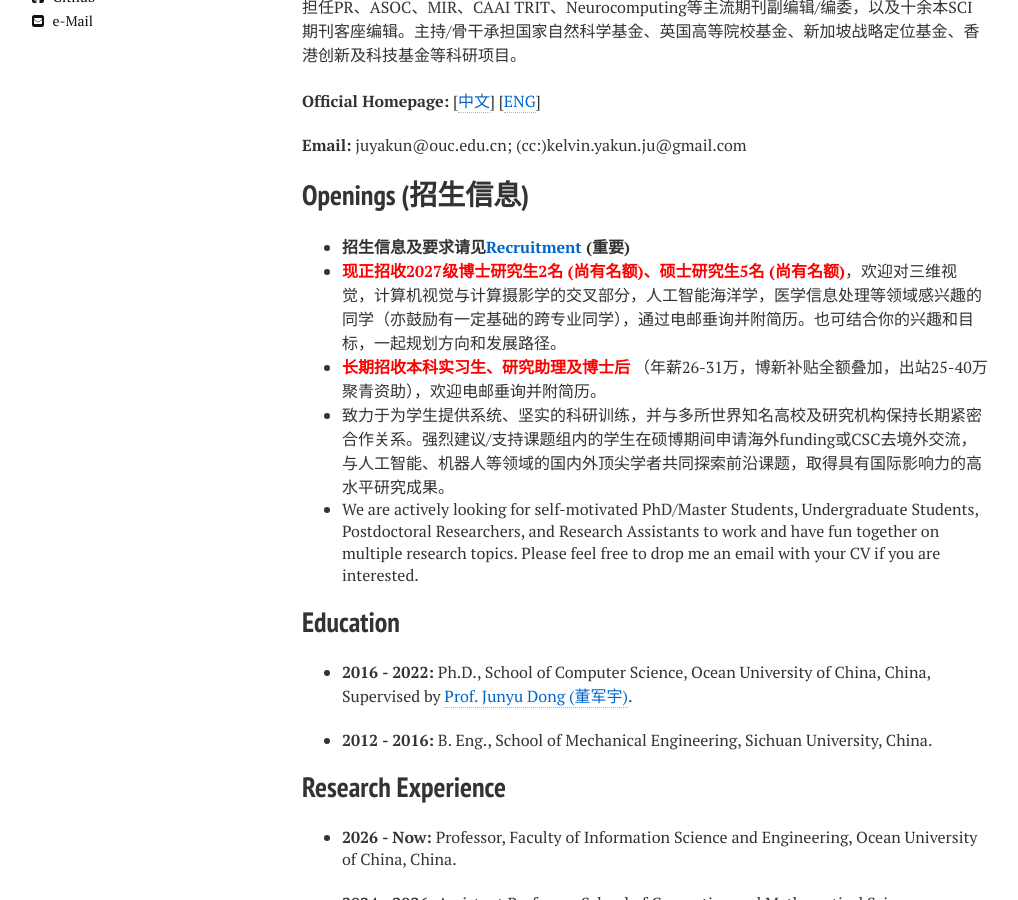
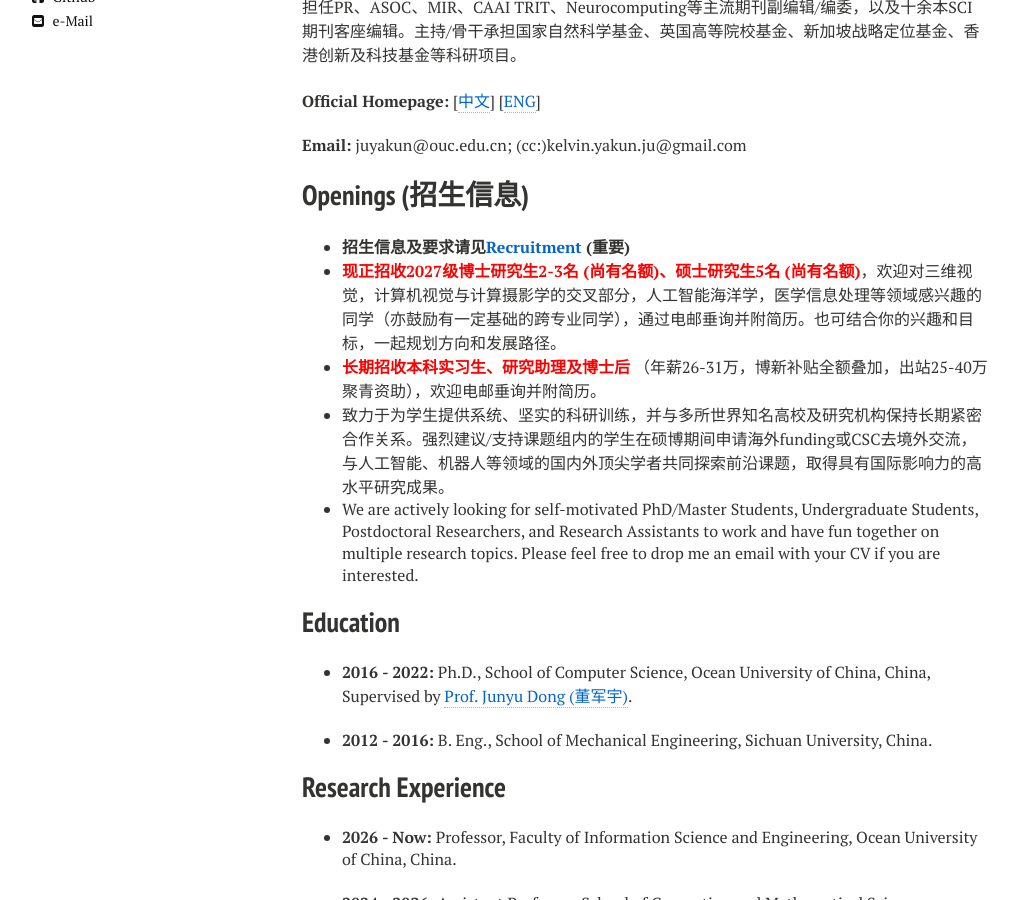
Before and after one commit to juyakun/juyakun.github.io, a Jekyll site: the page built from index.md, in a window 1280 px wide and 900 px high, scrolled down 390 px. Shown: the whole window, without its empty margins (130-1148 px from the left). Built offline with Jekyll 4.4.1, drawn with Linux system fonts in a browser that asks for light colours; nearby versions of some CDN libraries.

Commit message:
Update index.md

```diff
--- a/index.md
+++ b/index.md
@@ -20,7 +20,7 @@ Yakun Ju is currently a "ZhuFeng" Distinguished Professor in the State Key Labor
 
 ## Openings (招生信息)
 *  **招生信息及要求请见[Recruitment](https://juyakun.github.io/recruitment/) (重要)**
-*  <span style="color:red;">**现正招收2027级博士研究生2名 (尚有名额)、硕士研究生5名 (尚有名额)**</span>，欢迎对三维视觉，计算机视觉与计算摄影学的交叉部分，人工智能海洋学，医学信息处理等领域感兴趣的同学（亦鼓励有一定基础的跨专业同学），通过电邮垂询并附简历。也可结合你的兴趣和目标，一起规划方向和发展路径。
+*  <span style="color:red;">**现正招收2027级博士研究生2-3名 (尚有名额)、硕士研究生5名 (尚有名额)**</span>，欢迎对三维视觉，计算机视觉与计算摄影学的交叉部分，人工智能海洋学，医学信息处理等领域感兴趣的同学（亦鼓励有一定基础的跨专业同学），通过电邮垂询并附简历。也可结合你的兴趣和目标，一起规划方向和发展路径。
 *  <span style="color:red;">**长期招收本科实习生、研究助理及博士后** </span>（年薪26-31万，博新补贴全额叠加，出站25-40万聚青资助），欢迎电邮垂询并附简历。
 *  致力于为学生提供系统、坚实的科研训练，并与多所世界知名高校及研究机构保持长期紧密合作关系。强烈建议/支持课题组内的学生在硕博期间申请海外funding或CSC去境外交流，与人工智能、机器人等领域的国内外顶尖学者共同探索前沿课题，取得具有国际影响力的高水平研究成果。
 *  We are actively looking for self-motivated PhD/Master Students, Undergraduate Students, Postdoctoral Researchers, and Research Assistants to work and have fun together on multiple research topics. Please feel free to drop me an email with your CV if you are interested.
```
